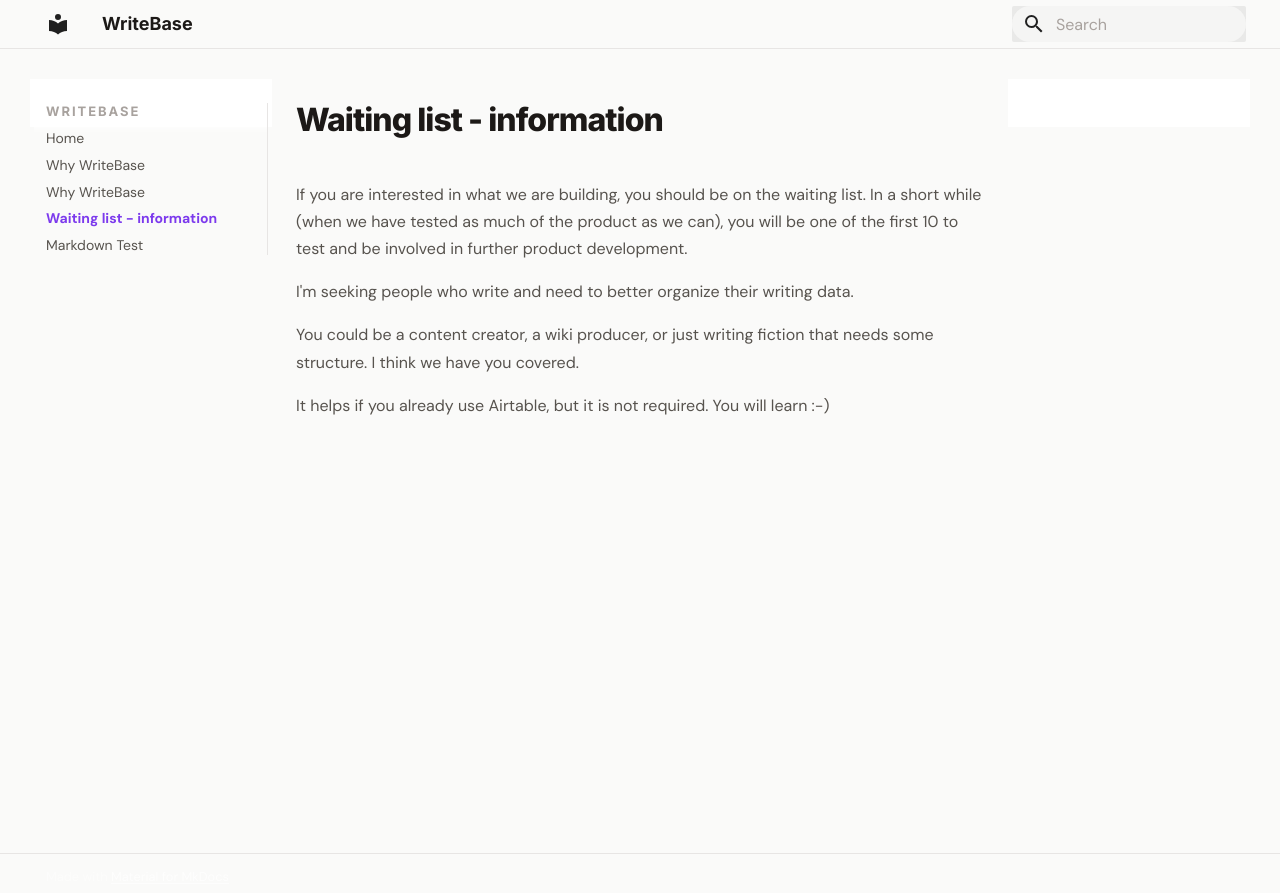
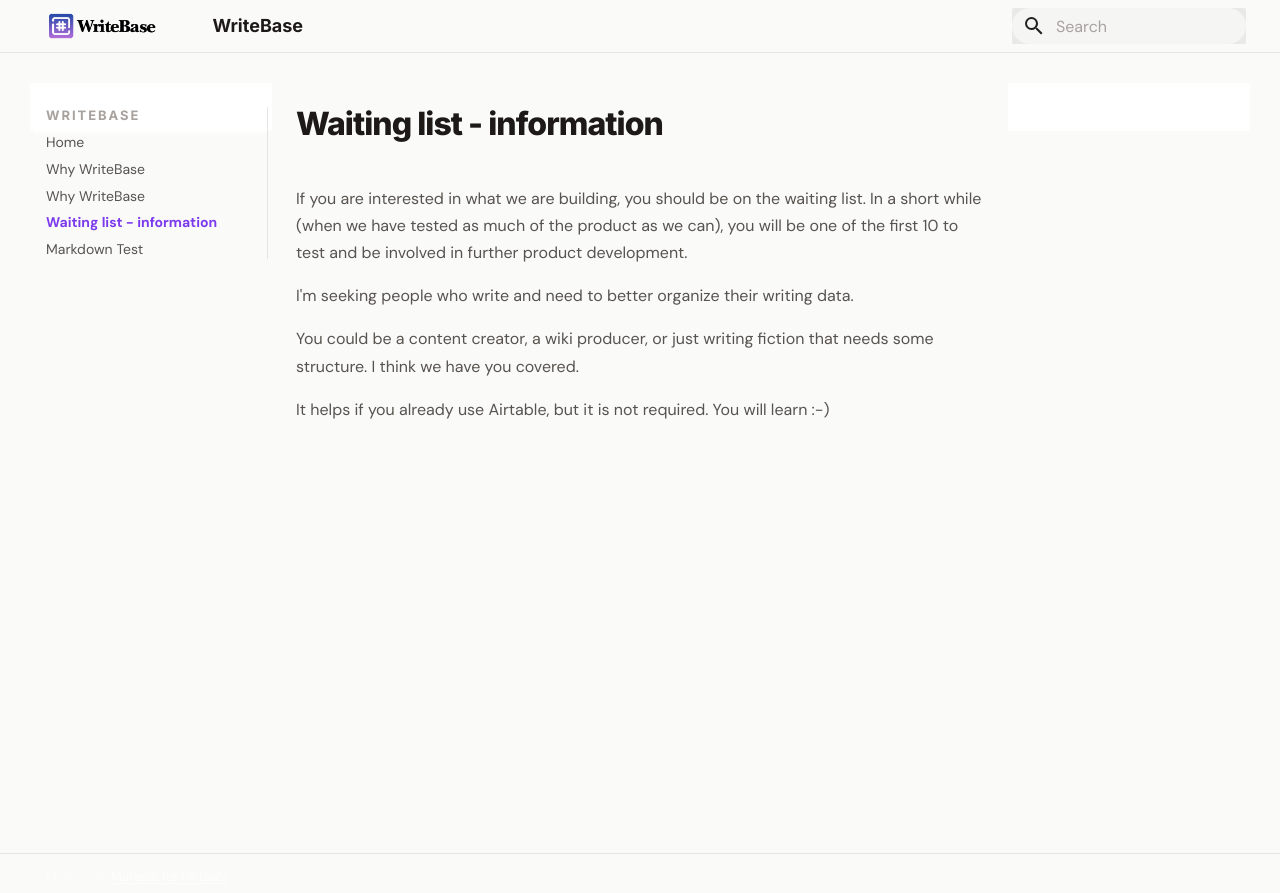
Before and after one commit to larssonhthomas-afk/writebase-docs, an MkDocs documentation site: the page built from docs/20_waiting-list---information.md, in a window 1280 px wide. Shown: the top 893 px of the page. Built offline with MkDocs 1.6.1 and Material for MkDocs 9.7.7, drawn with Linux system fonts in a browser that asks for light colours; some web fonts are replaced.

Commit message:
Update mkdocs.yml

```diff
--- a/mkdocs.yml
+++ b/mkdocs.yml
@@ -4,6 +4,8 @@ docs_dir: docs
 
 theme:
   name: material
+  logo: assets/logo.png
+  favicon: assets/icon.png
   palette:
     scheme: default
     primary: white
```
